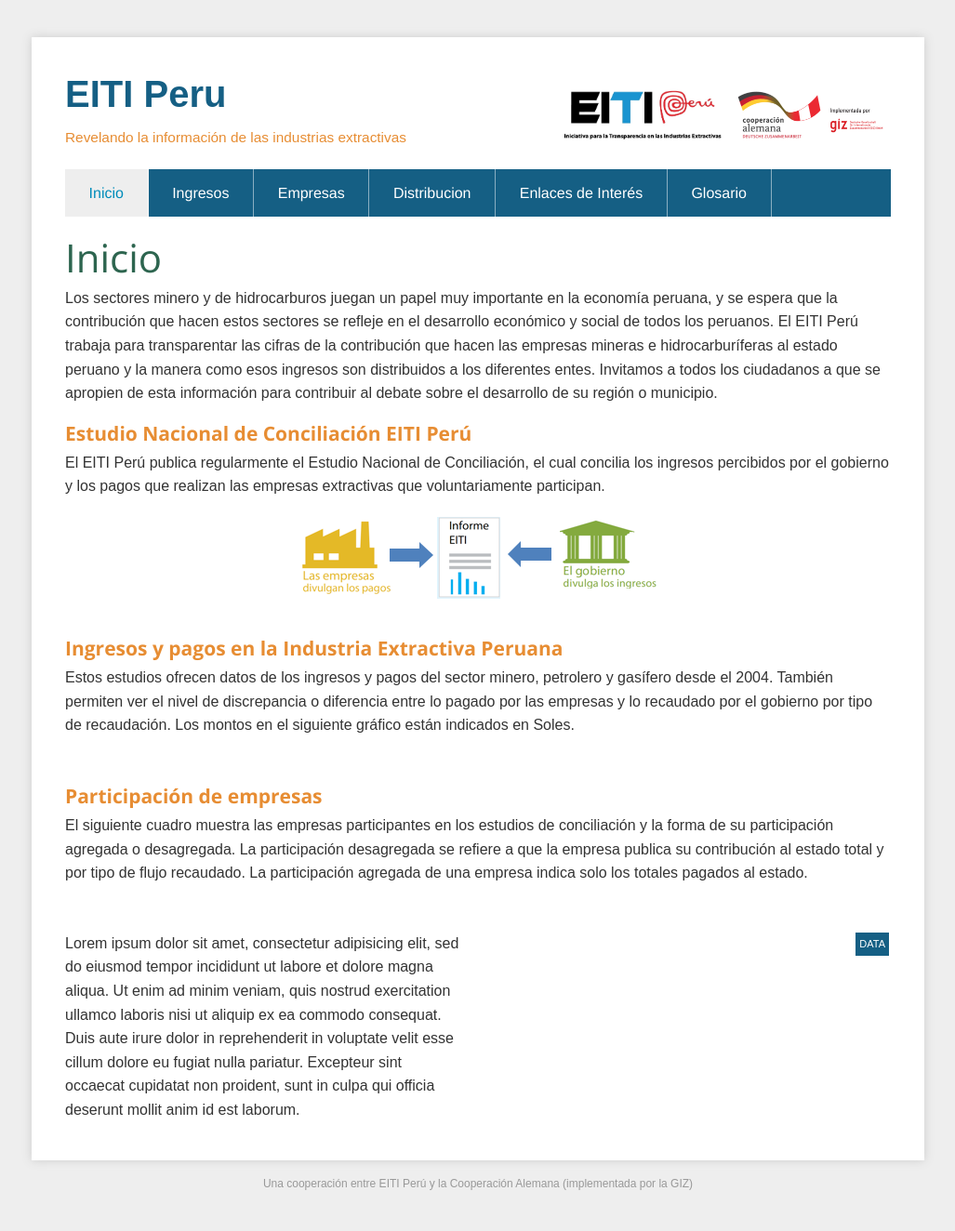
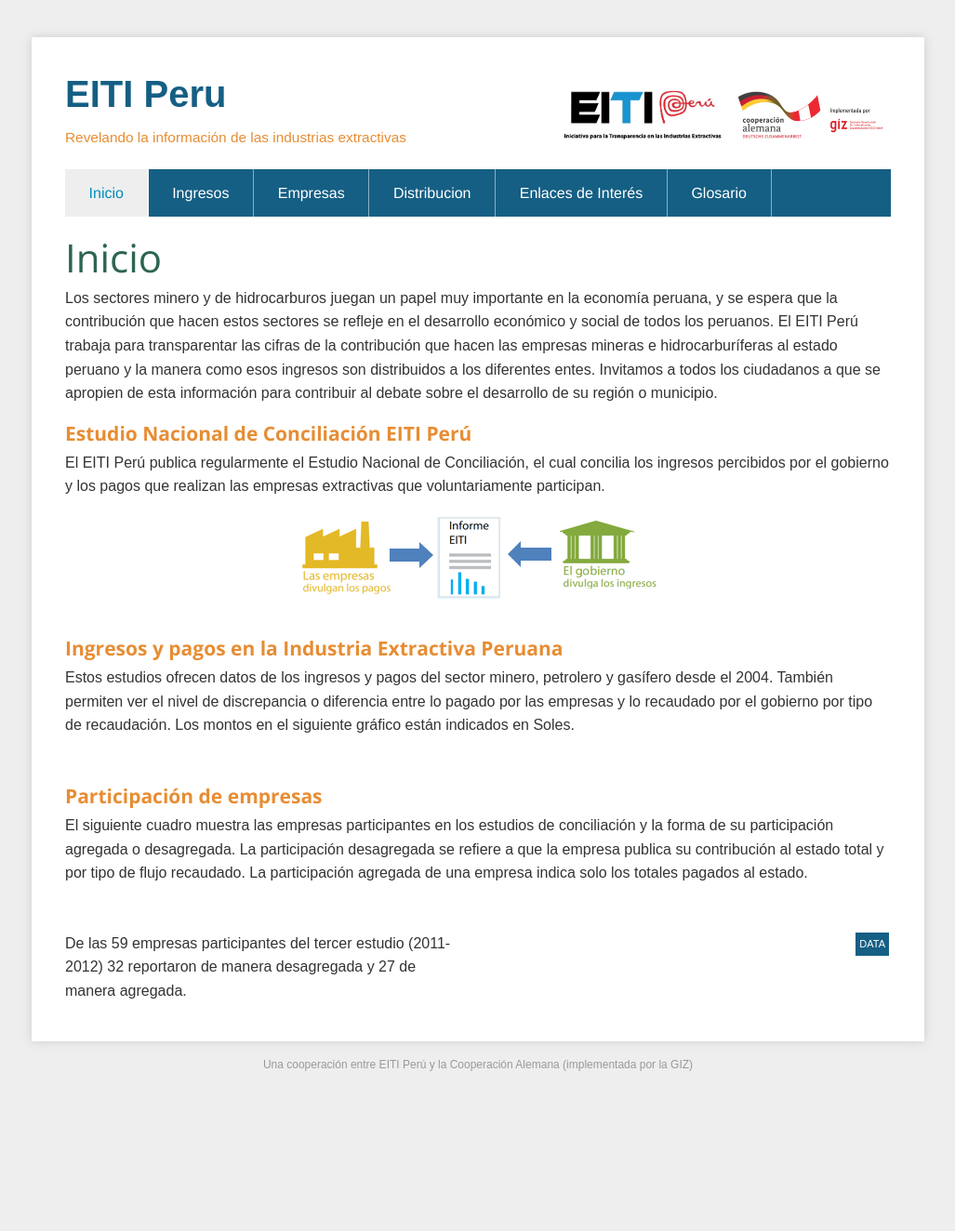
Before and after one commit to eiti-peru/data-app, a Jekyll site: the page built from index.html, in a window 1280 px wide. Shown: the whole page at 93% size, without its empty margins (126-1153 px from the left). Built offline with Jekyll 4.4.1, drawn with Linux system fonts in a browser that asks for light colours; nearby versions of some CDN libraries; Markdown is read by kramdown in place of the engine named in the settings; comment, search, counter and statistics services are not loaded; after the commit the page ends 1196 px from its top, so only the background shows below that.

Commit message:
Updated participacion2.html

```diff
--- a/_includes/editables/start/participacion2.html
+++ b/_includes/editables/start/participacion2.html
@@ -1 +1 @@
-<p>Lorem ipsum dolor sit amet, consectetur adipisicing elit, sed do eiusmod tempor incididunt ut labore et dolore magna aliqua. Ut enim ad minim veniam, quis nostrud exercitation ullamco laboris nisi ut aliquip ex ea commodo consequat. Duis aute irure dolor in reprehenderit in voluptate velit esse cillum dolore eu fugiat nulla pariatur. Excepteur sint occaecat cupidatat non proident, sunt in culpa qui officia deserunt mollit anim id est laborum.</p>
+<p>De las 59 empresas participantes del tercer estudio (2011-2012) 32 reportaron de manera desagregada y 27 de manera agregada.</p>
```
